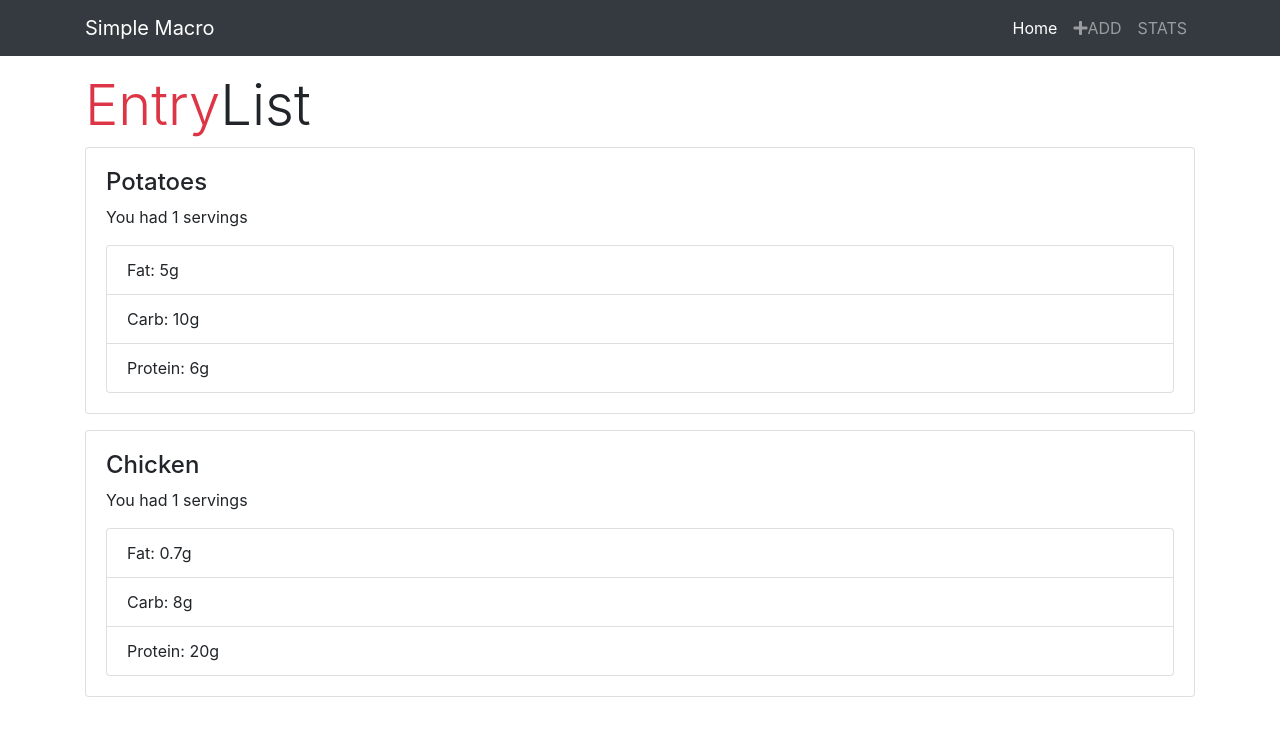
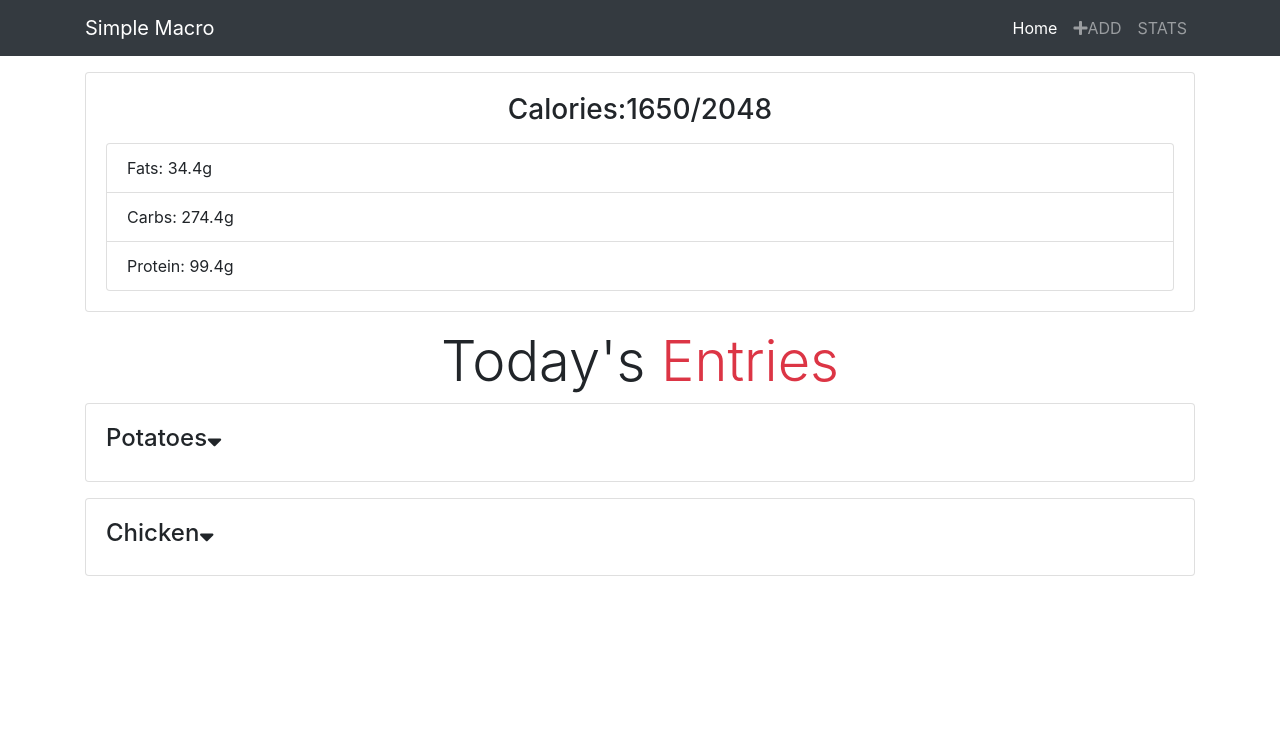
Before and after one commit to Yujingchen/react.nutrition-tracker, a React (Create React App) app: page / in a window 1280 px wide. Shown: the top 736 px of the page. Built offline with nearby package versions, Linux system fonts and the light colour scheme.

Commit message:
event holder to show and hide entry

```diff
--- a/src/App.js
+++ b/src/App.js
@@ -3,6 +3,8 @@ import "bootstrap/dist/css/bootstrap.min.css";
 import Header from "./components/layout/Header";
 
 import Entries from "./components/Entries";
+import Calories from "./components/Calories";
+
 class App extends Component {
   render() {
     return (
@@ -10,6 +12,7 @@ class App extends Component {
         <Header />
 
         <div className="container">
+          <Calories />
           <Entries />
         </div>
       </div>
--- /dev/null
+++ b/src/components/Calories.js
@@ -0,0 +1,26 @@
+import React, { Component } from "react";
+
+class Calories extends Component {
+  state = {
+    fat: "34.4",
+    carbs: "274.4",
+    protein: "99.4"
+  };
+  render() {
+    const { fat, carbs, protein } = this.state;
+    return (
+      <div>
+        <div className="card card-body mb-3">
+          <h3 className="text-center mb-3">Calories:1650/2048 </h3>
+          <ul className="list-group">
+            <li className="list-group-item">Fats: {fat}g</li>
+            <li className="list-group-item">Carbs: {carbs}g</li>
+            <li className="list-group-item">Protein: {protein}g</li>
+          </ul>
+        </div>
+      </div>
+    );
+  }
+}
+
+export default Calories;
--- a/src/components/Entries.js
+++ b/src/components/Entries.js
@@ -10,7 +10,8 @@ class Entries extends Component {
         carb: "10",
         fat: "5",
         protein: "6",
-        servings: 1.0
+        servings: "1.0",
+        calories: "200"
       },
       {
         id: "2",
@@ -18,7 +19,8 @@ class Entries extends Component {
         carb: "8",
         fat: "0.7",
         protein: "20",
-        servings: 1.0
+        servings: "1.0",
+        calories: "300"
       }
     ]
   };
@@ -27,8 +29,8 @@ class Entries extends Component {
     const { entries } = this.state;
     return (
       <div>
-        <h1 className="display-4 mb-2">
-          <span className="text-danger"> Entry</span>List
+        <h1 className="display-4 mb-2 text-center">
+          Today's <span className="text-danger"> Entries</span>
         </h1>
         {entries.map(entry => {
           return <Entry key={entry.id} entry={entry} />;
--- a/src/components/Entry.js
+++ b/src/components/Entry.js
@@ -1,18 +1,52 @@
 import React, { Component } from "react";
 
 class Entry extends Component {
+  state = {
+    showEntryInfo: false
+  };
+
+  showEntry = () => {
+    this.setState({
+      showEntryInfo: !this.state.showEntryInfo
+    });
+  };
+
   render() {
-    const { id, fat, name, carb, protein, servings } = this.props.entry;
+    const {
+      id,
+      fat,
+      name,
+      carb,
+      protein,
+      servings,
+      calories
+    } = this.props.entry;
+    const { showEntryInfo } = this.state;
+
     return (
       <div>
         <div className="card card-body mb-3" key={id}>
-          <h4> {name}</h4>
+          <h4>
+            {" "}
+            {name}
+            <i
+              onClick={this.showEntry}
+              style={{ cursor: "pointer" }}
+              className="fas fa-sort-down"
+            />
+          </h4>
+
+          {showEntryInfo ? (
+            <div>
               <p> You had {servings} servings</p>
+              <p>Calories: {calories}</p>
               <ul className="list-group">
                 <li className="list-group-item"> Fat: {fat}g</li>
                 <li className="list-group-item"> Carb: {carb}g</li>
                 <li className="list-group-item"> Protein: {protein}g</li>
               </ul>
+            </div>
+          ) : null}
         </div>
       </div>
     );
```
Lines whose indentation alone changed are shown as unchanged.
